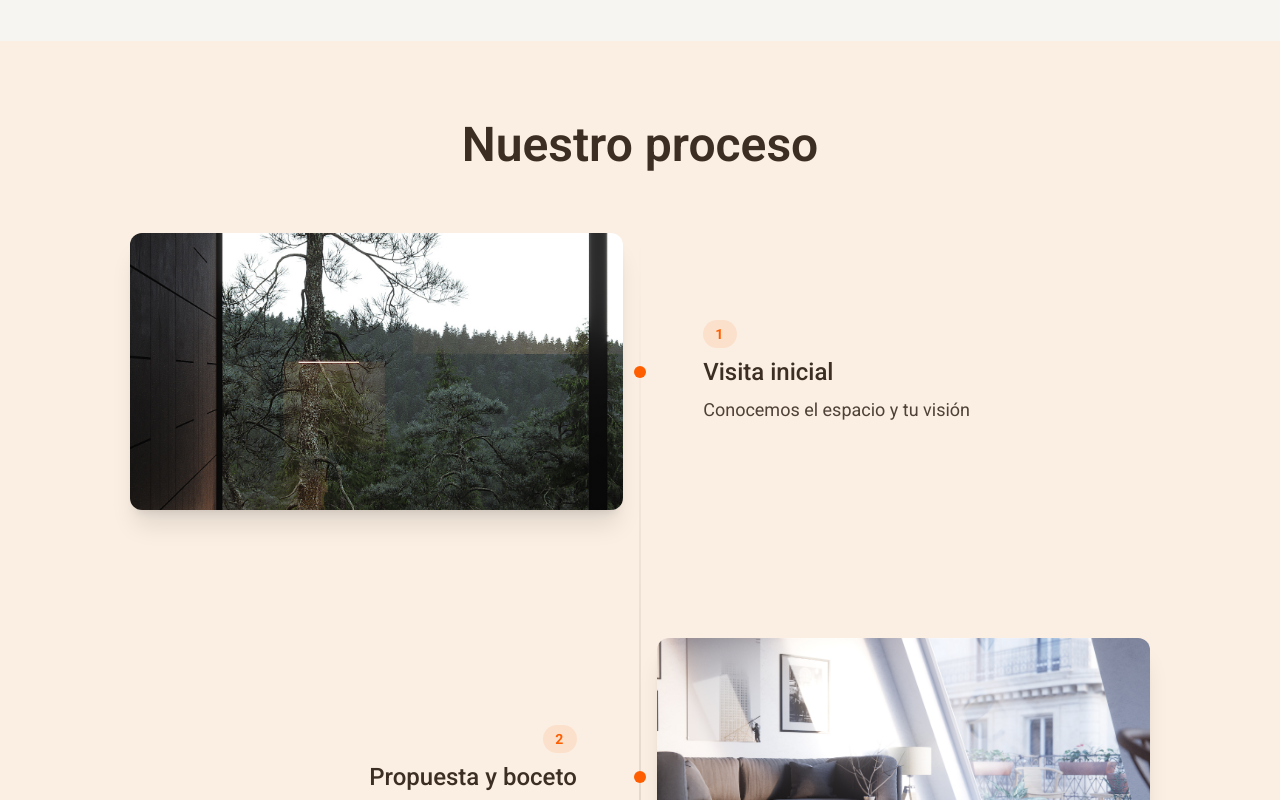
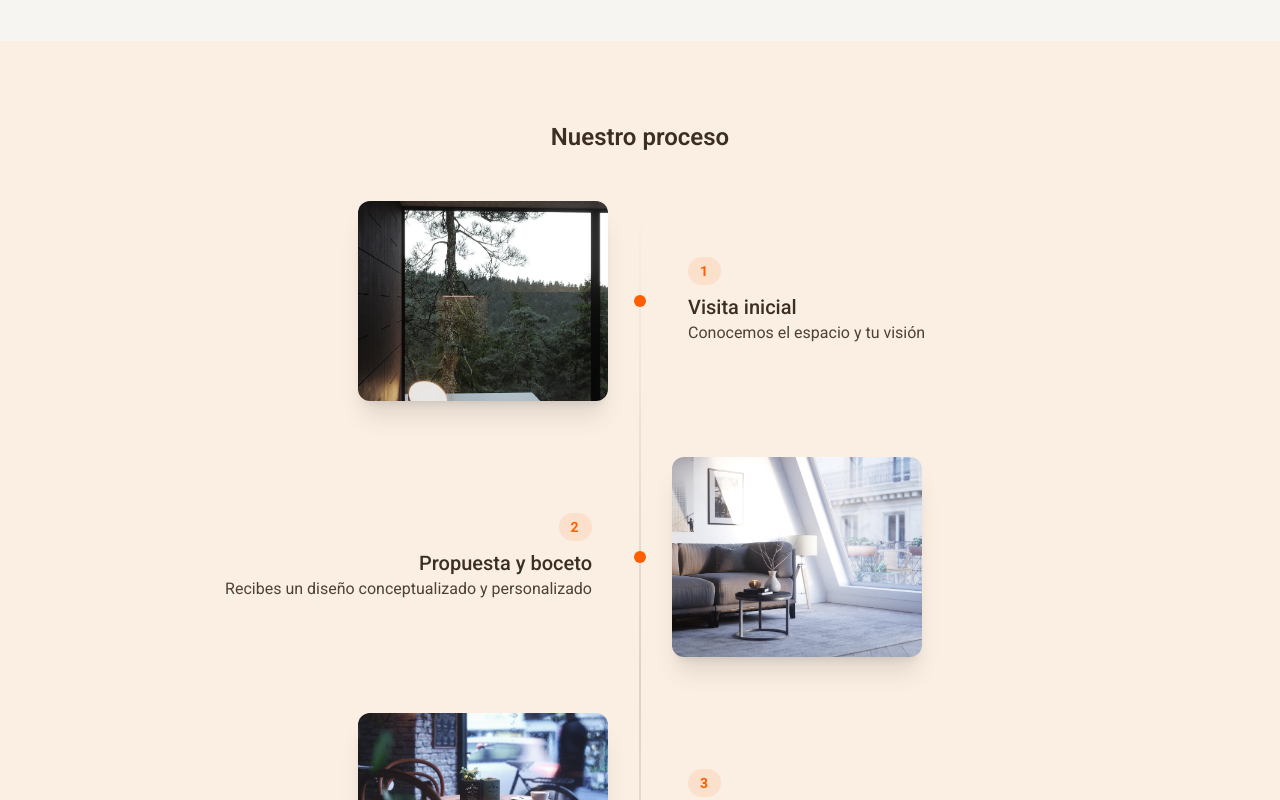
Before and after one commit to jporrego/color-mural, a Next.js app: page / in a window 1280 px wide. Shown: the part 940-1740 px from the top of the page. Built offline with nearby package versions, Linux system fonts and the light colour scheme.

Commit message:
feat: refine ProcessTimeline component with improved layout and typography adjustments

```diff
--- a/src/app/components/ProcessTimeline/index.tsx
+++ b/src/app/components/ProcessTimeline/index.tsx
@@ -34,7 +34,7 @@ export default function ProcessTimeline() {
           whileInView={{ opacity: 1, y: 0 }}
           transition={{ duration: 0.6 }}
           viewport={{ once: true }}
-          className="mb-16 text-center text-3xl font-semibold md:text-5xl"
+          className="mb-12 text-center text-xl font-semibold md:text-2xl"
         >
           Nuestro proceso
         </motion.h2>
@@ -58,7 +58,7 @@ export default function ProcessTimeline() {
                   transition: { duration: 0.6, ease: 'easeOut' },
                 },
               }}
-              className={`group relative mb-24 flex flex-col items-center gap-8 md:mb-32 md:flex-row ${
+              className={`group relative mb-12 flex flex-col items-center gap-8 md:mb-14 md:flex-row ${
                 idx % 2 === 0 ? 'md:flex-row-reverse' : ''
               }`}
             >
@@ -79,10 +79,8 @@ export default function ProcessTimeline() {
                 >
                   {idx + 1}
                 </motion.span>
-                <h3 className="text-xl font-medium md:text-2xl">
-                  {step.title}
-                </h3>
-                <p className="mt-2 text-base text-[#3c2e23]/90 md:text-lg">
+                <h3 className="text-xl font-medium md:text-xl">{step.title}</h3>
+                <p className="text-sm text-[#3c2e23]/90 md:text-base">
                   {step.desc}
                 </p>
               </div>
@@ -91,16 +89,15 @@ export default function ProcessTimeline() {
               <motion.div
                 whileHover={{ scale: 1.01 }}
                 transition={{ stiffness: 150, damping: 15 }}
-                className="order-1 w-full overflow-hidden rounded-xl shadow-xl md:order-2 md:w-1/2"
+                className="order-1 overflow-hidden rounded-xl shadow-xl md:order-2"
               >
-                <div className="relative aspect-[16/9] w-full">
+                <div className="relative h-[200px] w-[250px]">
                   <Image
                     src={step.img}
                     alt={`Paso ${idx + 1} - ${step.title}`}
                     fill
-                    quality={80}
+                    quality={70}
                     className="object-cover"
-                    sizes="(max-width: 768px) 100vw, 50vw"
                     priority={idx === 0}
                   />
                 </div>
```
